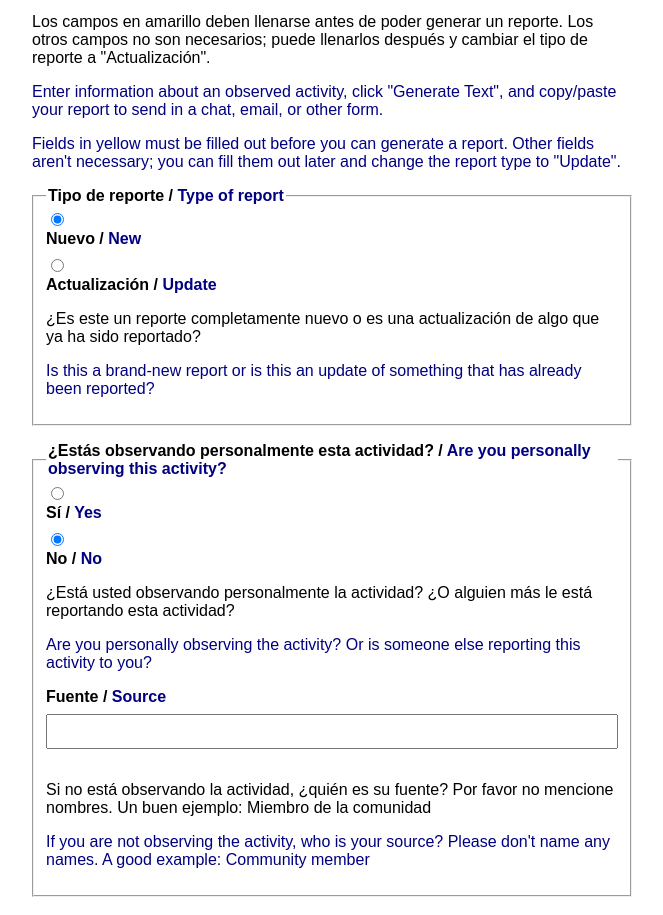
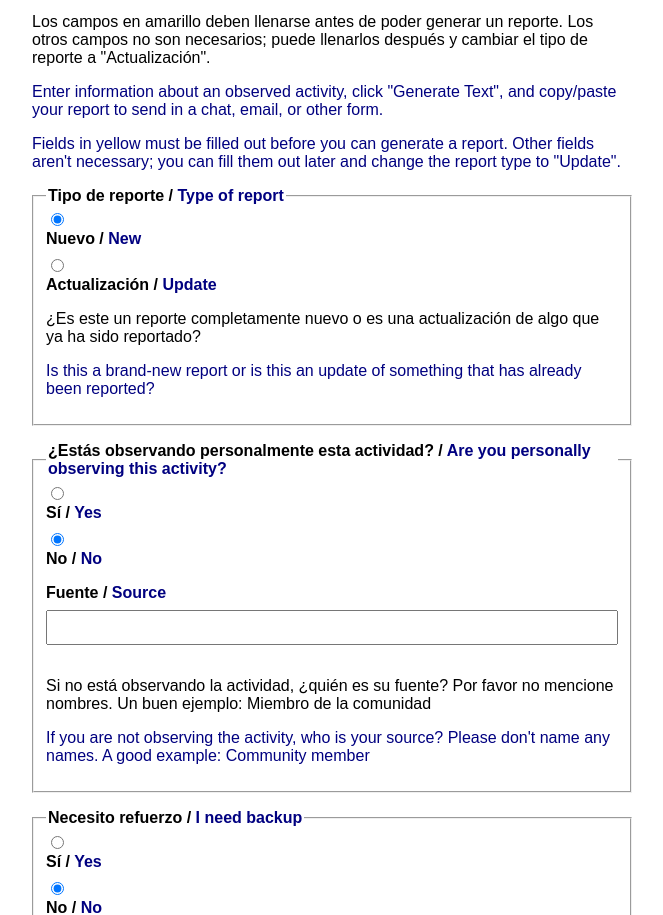
Before and after one commit to nvm-loudoun/reporte, a plain HTML site: page index.html in a window 1280 px wide. Shown: the part 185-1100 px from the top of the page, without its empty margins (308-971 px from the left). Drawn offline with Linux system fonts and the light colour scheme.

```diff
--- a/index.html
+++ b/index.html
@@ -72,7 +72,6 @@ box-sizing: border-box;
 <input type="radio" id="onsiteNo" name="onsite" value="No / No" checked />
 <label for="onsiteNo">No / <span class="en">No</span></label>
 </div>
-<p>¿Está usted observando personalmente la actividad? ¿O alguien más le está reportando esta actividad?</p><p class="en">Are you personally observing the activity? Or is someone else reporting this activity to you?</p>
 <div id="sourceField" style="margin-top: 1rem;">
 <label for="source">Fuente / <span class="en">Source</span></label>
 <input type="text" id="source" name="source" />
```
